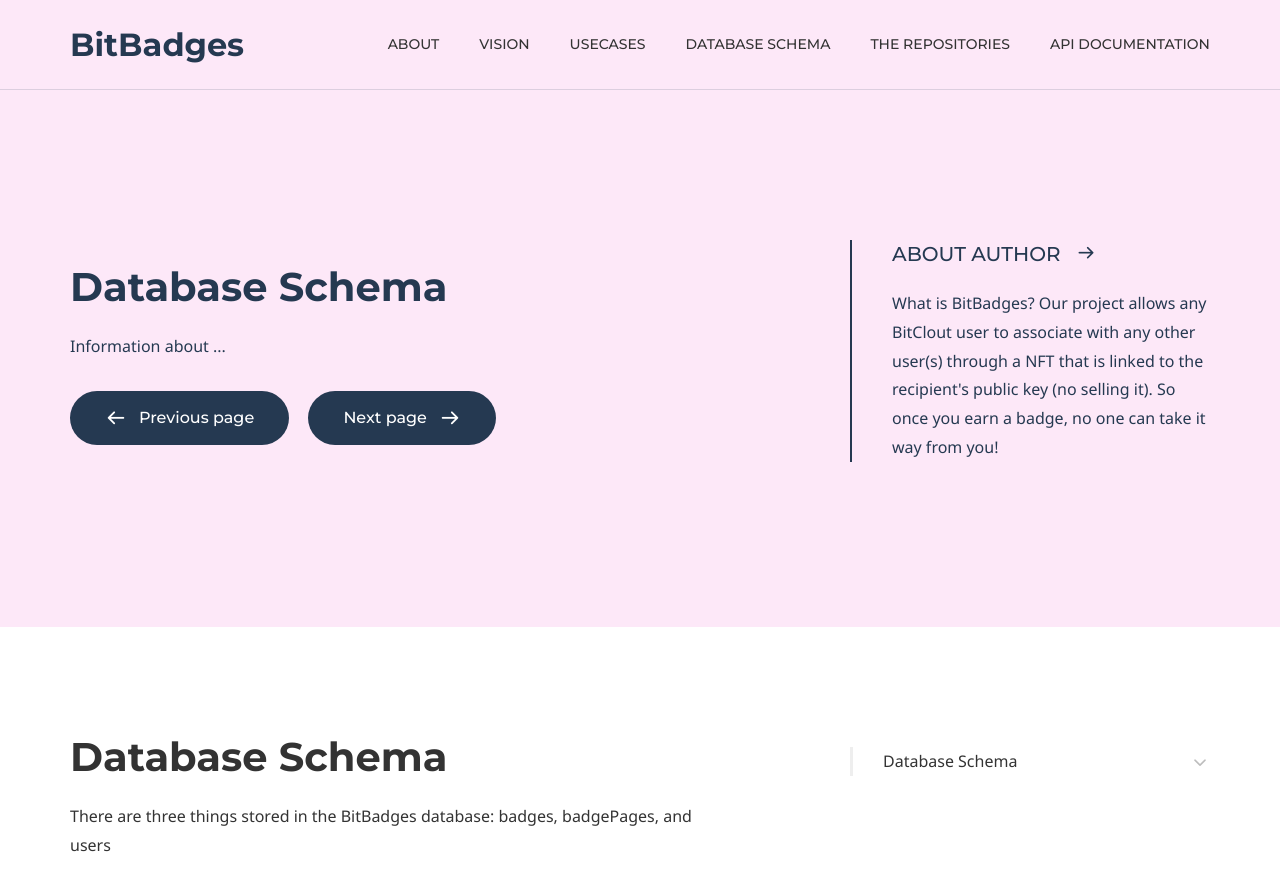
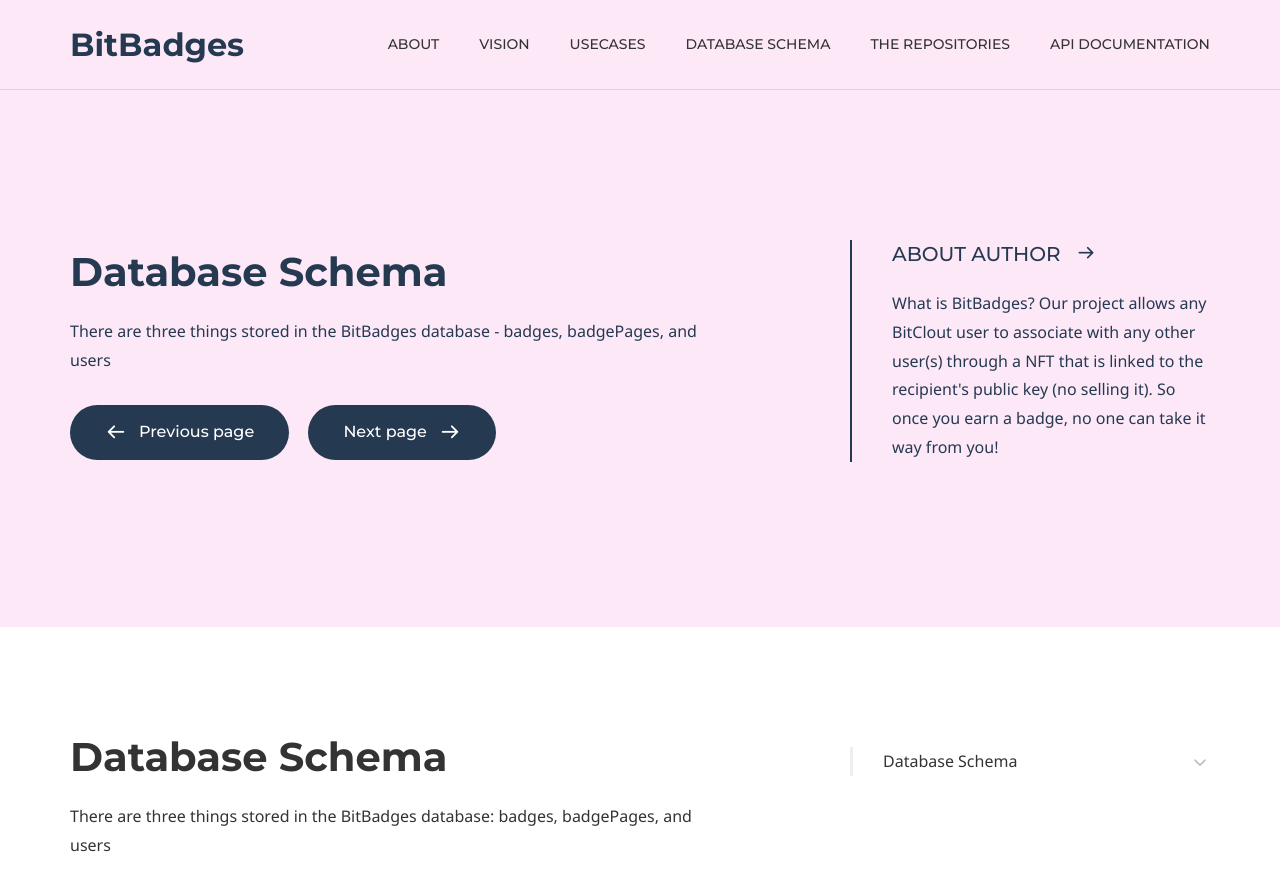
Before and after one commit to BitBadges/bitbadges.github.io, a Jekyll site: the page built from database.md, in a window 1280 px wide and 900 px high. Shown: the top 891 px of the window. Built offline with Jekyll 4.4.1, drawn with Linux system fonts in a browser that asks for light colours; some web fonts are replaced.

Commit message:
Update database.md

```diff
--- a/database.md
+++ b/database.md
@@ -6,7 +6,7 @@ comments: false
 
 # Hero section
 title: Database Schema
-description: Information about ...
+description: There are three things stored in the BitBadges database - badges, badgePages, and users
 
 # Author box
 author:
```
